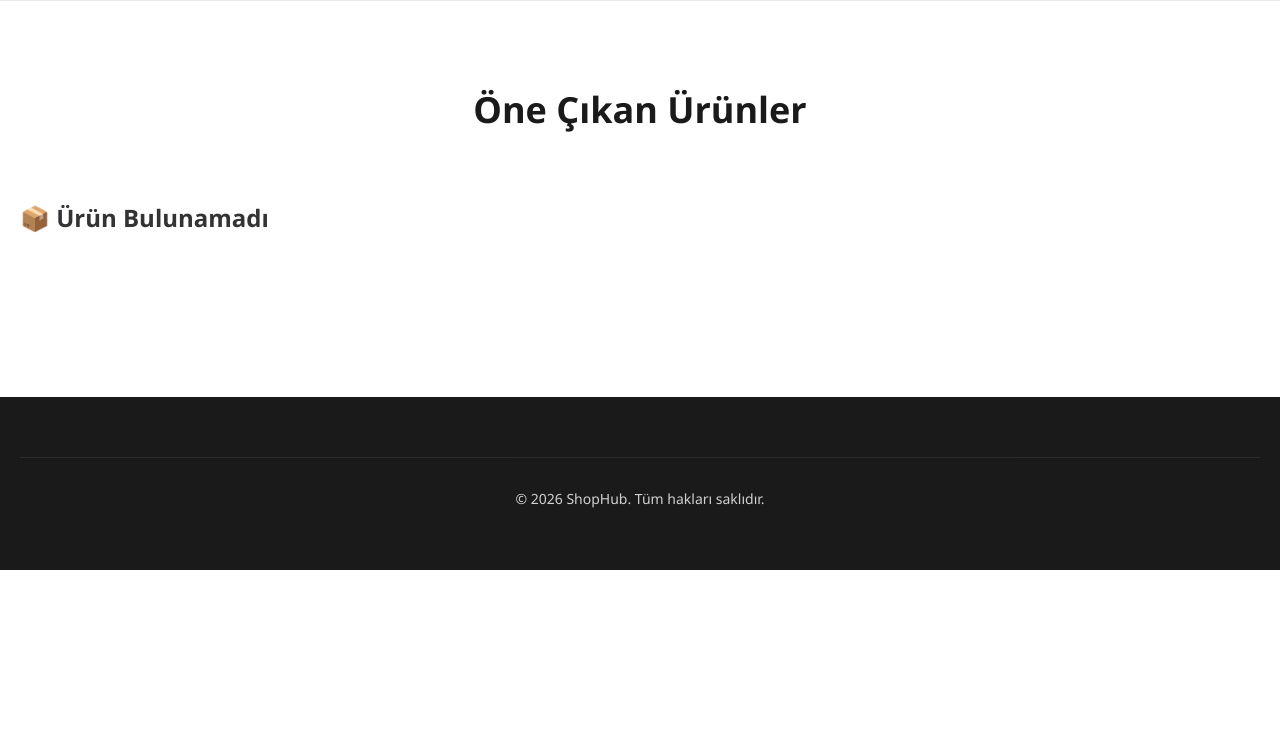
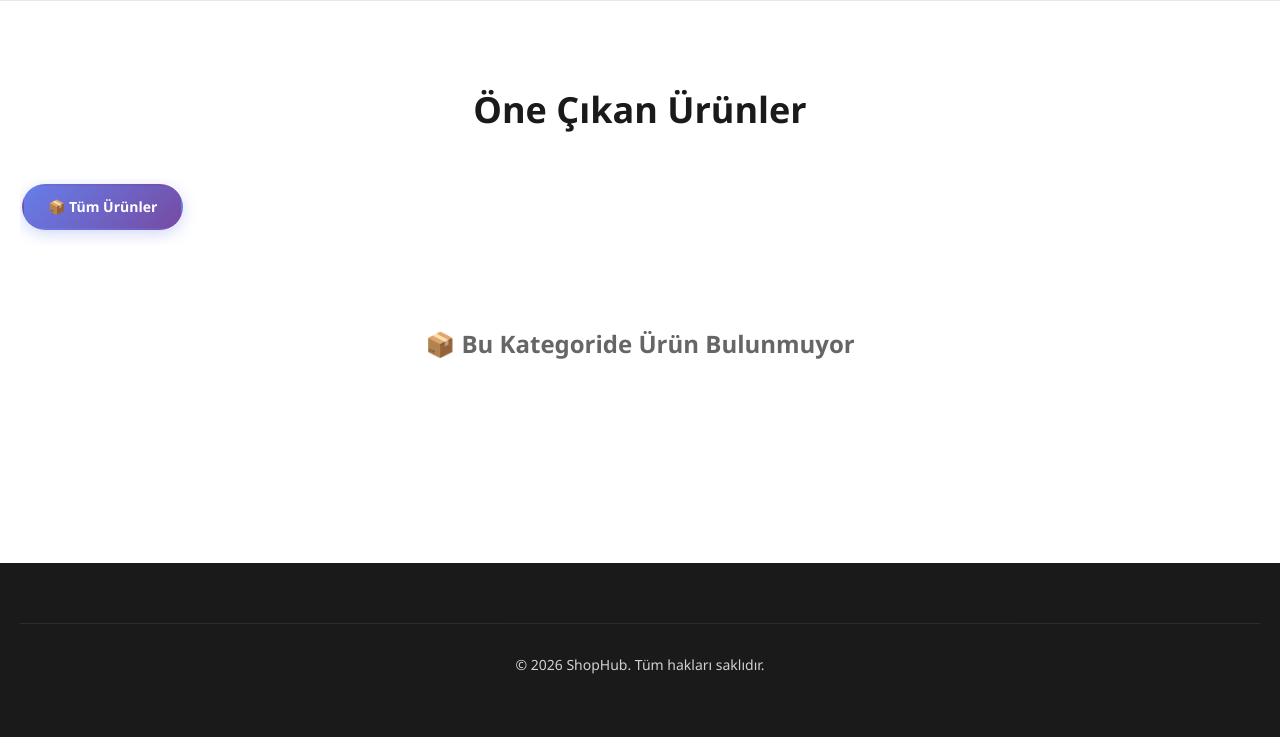
Before and after one commit to SemihSamandar/LaravelProject, a Laravel app: page / in a window 1280 px wide. Shown: the part 425-1162 px from the top of the page. Before the commit the page ends 995 px from the top, so only its background shows below. Run offline with Laravel 12, Linux system fonts and the light colour scheme; data that the repository does not hold is empty; some libraries are stand-ins or nearby versions.

Commit message:
make category

```diff
--- a/app/Http/Controllers/ProductController.php
+++ b/app/Http/Controllers/ProductController.php
@@ -7,20 +7,52 @@ use Illuminate\Http\Request;
 
 class ProductController extends Controller
 {
-    // Ürünleri listele
-    public function index()
+    // Ürünleri listele ve ana ekranda filtrele
+    public function index(Request $request)
     {
-        $products = Product::latest()->get();
-        return view('products', compact('products'));
+        // Category modeli OLMADAN, Product tablosundaki mevcut kategori ID'lerini benzersiz olarak çekiyoruz
+        $categories = Product::select('category_id')
+            ->whereNotNull('category_id')
+            ->distinct()
+            ->get()
+            ->map(function($product) {
+                // Arayüzdeki butonların ismi için eşleştirme yapıyoruz
+                $names = [
+                    1 => 'Elektronik',
+                    2 => 'Beyaz Eşya',
+                    3 => 'Küçük Ev Aletleri'
+                ];
+                return (object)[
+                    'id' => $product->category_id,
+                    'name' => $names[$product->category_id] ?? 'Kategori ' . $product->category_id
+                ];
+            });
+
+        $query = Product::latest();
+
+        // Eğer üstteki menüden bir kategoriye tıklandıysa (?category=1 gibi) filtrele
+        if ($request->has('category') && $request->category != '') {
+            $query->where('category_id', $request->category);
+        }
+
+        $products = $query->get();
+
+        // Hem ürünleri hem de üst satırda listelenecek kategorileri view'a gönderiyoruz
+        return view('products', compact('products', 'categories'));
     }
 
     // Yeni ürün ekleme formunu göster
     public function create()
     {
-        return view('products.create');
+        // Formdaki açılır kutunun (select box) dolması için statik kategoriler tanımlıyoruz
+        $categories = [
+            (object)['id' => 1, 'name' => 'Elektronik'],
+            (object)['id' => 2, 'name' => 'Beyaz Eşya'],
+            (object)['id' => 3, 'name' => 'Küçük Ev Aletleri'],
+        ];
+
+        return view('products.create', compact('categories'));
     }
-
-
 
     // Ürünü veritabanına kaydet
     public function store(Request $request)
@@ -32,6 +64,7 @@ class ProductController extends Controller
             'price' => 'required|numeric|min:0',
             'stock' => 'required|integer|min:0',
             'image' => 'required|image|mimes:jpeg,png,jpg,gif,webp|max:5120',
+            'category_id' => 'required|integer', // Formdan gelen kategori zorunlu
         ], [
             'name.required' => 'Ürün adı zorunludur.',
             'name.max' => 'Ürün adı 255 karakterden uzun olamaz.',
@@ -46,6 +79,7 @@ class ProductController extends Controller
             'image.image' => 'Dosya bir görsel olmalıdır.',
             'image.mimes' => 'Görsel JPEG, PNG, JPG, GIF veya WebP formatında olmalıdır.',
             'image.max' => 'Görsel 5MB\'tan küçük olmalıdır.',
+            'category_id.required' => 'Lütfen bir kategori seçin.',
         ]);
 
         // Yeni ürün oluştur
@@ -54,6 +88,7 @@ class ProductController extends Controller
         $product->description = $validated['description'];
         $product->price = $validated['price'];
         $product->stock = $validated['stock'];
+        $product->category_id = $validated['category_id']; // SQL'e kaydeden satır
 
         // Görseli storage'a kaydet
         if ($request->hasFile('image')) {
@@ -67,21 +102,26 @@ class ProductController extends Controller
     }
 
     public function show(Product $product)
-{
-    // Laravel'in "Route Model Binding" özelliği sayesinde,
-    // urldeki ID'ye ait ürün otomatik olarak bulunur ve $product içine yüklenir.
+    {
+        return view('products.show', compact('product'));
+    }
 
-    return view('products.show', compact('product'));
-}
-
-    // Ürün düzenleme formunu göster (opsiyonel)
+    // Ürün düzenleme formunu göster
     public function edit($id)
     {
         $product = Product::findOrFail($id);
-        return view('products.edit', compact('product'));
+
+        // Düzenleme formundaki kategori seçimi için statik dizi
+        $categories = [
+            (object)['id' => 1, 'name' => 'Elektronik'],
+            (object)['id' => 2, 'name' => 'Beyaz Eşya'],
+            (object)['id' => 3, 'name' => 'Küçük Ev Aletleri'],
+        ];
+
+        return view('products.edit', compact('product', 'categories'));
     }
 
-    // Ürünü güncelle (opsiyonel)
+    // Ürünü güncelle
     public function update(Request $request, $id)
     {
         $product = Product::findOrFail($id);
@@ -92,12 +132,14 @@ class ProductController extends Controller
             'price' => 'required|numeric|min:0',
             'stock' => 'required|integer|min:0',
             'image' => 'nullable|image|mimes:jpeg,png,jpg,gif,webp|max:5120',
+            'category_id' => 'required|integer', // Güncelleme alanına da ekledik
         ]);
 
         $product->name = $validated['name'];
         $product->description = $validated['description'];
         $product->price = $validated['price'];
         $product->stock = $validated['stock'];
+        $product->category_id = $validated['category_id']; // Güncellenen kategoriyi SQL'e yazar
 
         if ($request->hasFile('image')) {
             // Eski görseli sil
@@ -113,7 +155,7 @@ class ProductController extends Controller
         return redirect()->route('products.index')->with('success', '✅ Ürün başarıyla güncellendi!');
     }
 
-    // Ürünü sil (opsiyonel)
+    // Ürünü sil
     public function destroy($id)
     {
         $product = Product::findOrFail($id);
--- a/app/Models/Product.php
+++ b/app/Models/Product.php
@@ -12,5 +12,6 @@ class Product extends Model
         'price',
         'stock',
         'image',
+        'category_id'
     ];
 }
--- a/resources/views/products.blade.php
+++ b/resources/views/products.blade.php
@@ -166,7 +166,53 @@
             background: var(--accent);
             color: var(--primary);
             transform: translateY(-2px);
-            box-shadow: 0 8px 16px rgba(212, 175, 55, 0.2);
+            box-shadow: 0 8px 166px rgba(212, 175, 55, 0.2);
+        }
+
+        /* ===== KATEGORİ KAYDIRILABİLİR MENÜ ===== */
+        .category-slider-wrapper {
+            margin-bottom: 40px;
+            width: 100%;
+        }
+
+        .category-slider {
+            display: flex;
+            gap: 12px;
+            overflow-x: auto;
+            white-space: nowrap;
+            padding: 5px 2px 15px 2px;
+            scrollbar-width: none; /* Firefox */
+        }
+
+        .category-slider::-webkit-scrollbar {
+            display: none; /* Chrome, Safari */
+        }
+
+        .category-item {
+            display: inline-block;
+            padding: 10px 24px;
+            background-color: var(--secondary);
+            color: var(--text-light);
+            border: 2px solid var(--border);
+            border-radius: 25px;
+            font-weight: 600;
+            font-size: 14px;
+            text-decoration: none;
+            transition: all 0.3s cubic-bezier(0.4, 0, 0.2, 1);
+            box-shadow: 0 2px 4px rgba(0, 0, 0, 0.02);
+        }
+
+        .category-item:hover {
+            border-color: #667eea;
+            color: #667eea;
+            transform: translateY(-2px);
+        }
+
+        .category-item.active {
+            background: linear-gradient(135deg, #667eea, #764ba2);
+            color: var(--secondary);
+            border-color: transparent;
+            box-shadow: 0 4px 15px rgba(102, 126, 234, 0.3);
         }
 
         /* ===== CART MODAL ===== */
@@ -740,6 +749,20 @@
             <h2>Öne Çıkan Ürünler</h2>
         </div>
 
+        <div class="category-slider-wrapper">
+            <div class="category-slider">
+                <a href="{{ route('products.index') }}" class="category-item {{ !request()->has('category') || request('category') == '' ? 'active' : '' }}">
+                    📦 Tüm Ürünler
+                </a>
+
+                @foreach($categories as $category)
+                    <a href="?category={{ $category->id }}" class="category-item {{ request('category') == $category->id ? 'active' : '' }}">
+                        ✨ {{ $category->name }}
+                    </a>
+                @endforeach
+            </div>
+        </div>
+
         @if($products->count() > 0)
             <div class="products-grid">
                 @foreach($products as $product)
@@ -775,8 +798,8 @@
                 @endforeach
             </div>
         @else
-        <div class="empty-state">
-            <h2>📦 Ürün Bulunamadı</h2>
+            <div class="empty-state" style="text-align: center; padding: 40px 0; color: var(--text-light);">
+                <h2>📦 Bu Kategoride Ürün Bulunmuyor</h2>
             </div>
         @endif
     </section>
@@ -788,7 +811,7 @@
     </footer>
 
     <script>
-        const API_BASE = '/api/cart'; // Yeni rotaya eşitlendi
+        const API_BASE = '/api/cart';
 
         function openCart() {
             document.getElementById('cartModal').classList.add('active');
```
Also changed, not shown: other parts of resources/views/products.blade.php (+1 -47 lines), resources/views/products/create.blade.php (+13 -0 lines), database/migrations/2026_06_11_185838_add_category_id_to_products_table.php (added). Lines whose indentation alone changed are shown as unchanged.
